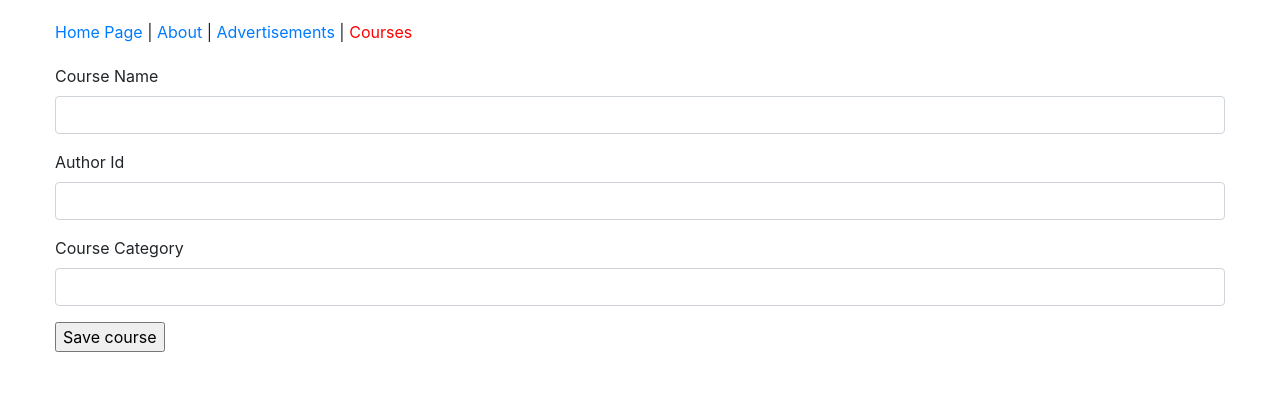
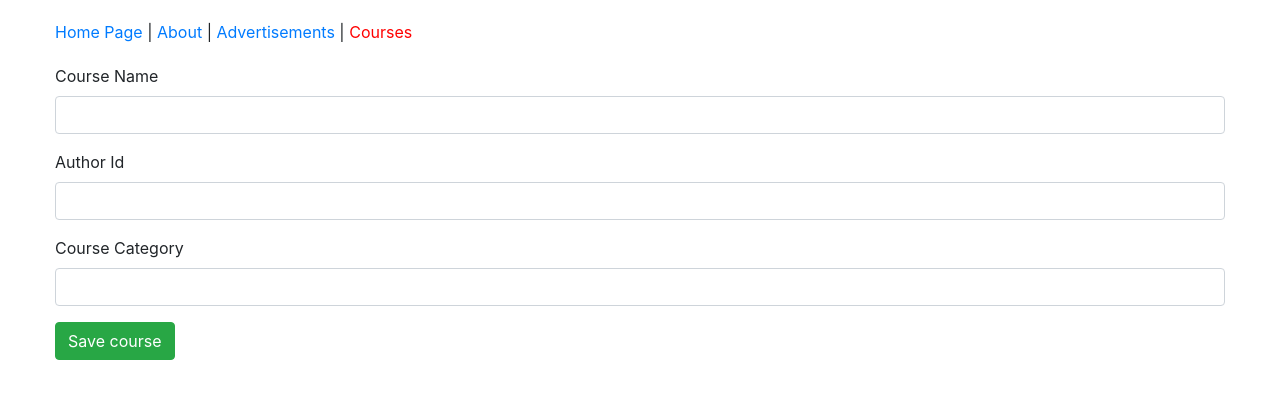
Before and after one commit to engr-hasanuzzaman/charbd, a React app: page /courses/new in a window 1280 px wide. Shown: the top 398 px of the page. Built offline with nearby package versions, Linux system fonts and the light colour scheme; what redux-immutable-state-invariant would draw is missing.

Commit message:
Update style

```diff
--- a/src/components/course/CoursesPage.js
+++ b/src/components/course/CoursesPage.js
@@ -54,7 +54,9 @@ class CoursesPage extends React.Component {
             <h1>Courses</h1>
           </div>
           <div className="col-6">
-            <Link to="courses/new">New Course</Link>
+            <Link to="courses/new" className="btn btn-smaller btn-success">
+              New Course
+            </Link>
           </div>
         </div>
 
--- a/src/components/course/NewCourse.js
+++ b/src/components/course/NewCourse.js
@@ -47,7 +47,11 @@ function NewCourse() {
       </div>
 
       <div className="form-group">
-        <input type="submit" value="Save course" />
+        <input
+          type="submit"
+          value="Save course"
+          className="btn btn-smaller btn-success"
+        />
       </div>
     </form>
   );
```
